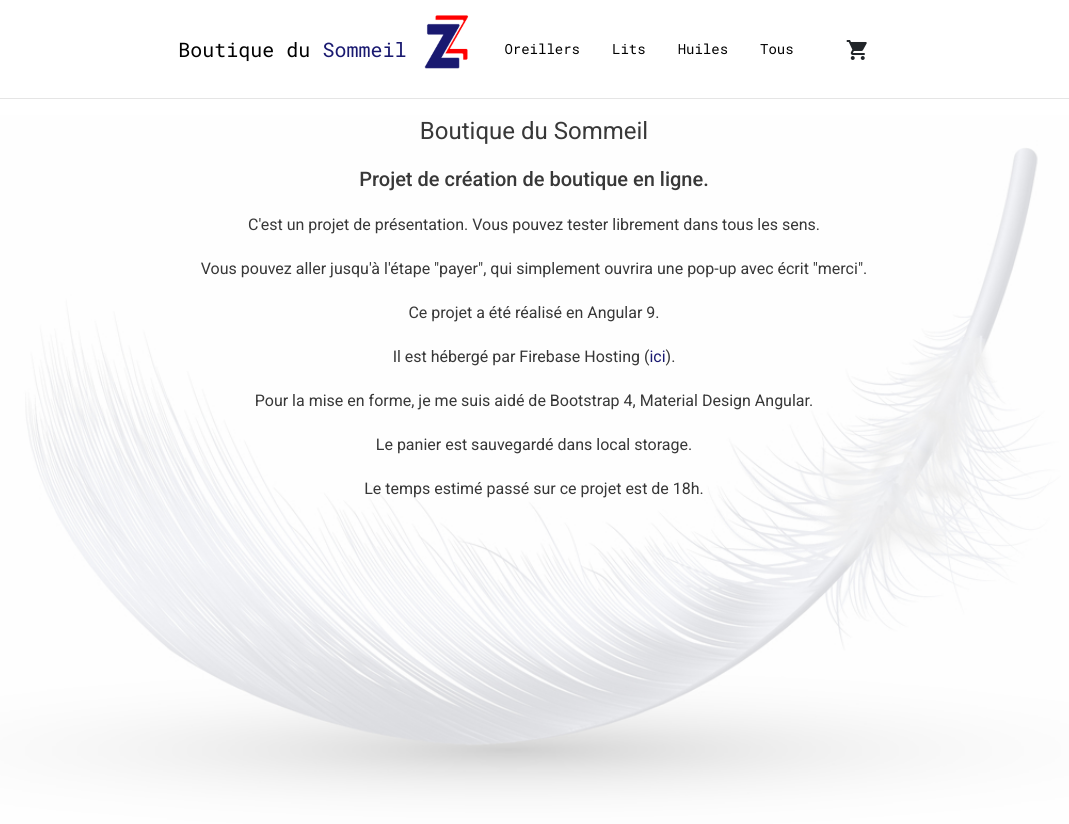
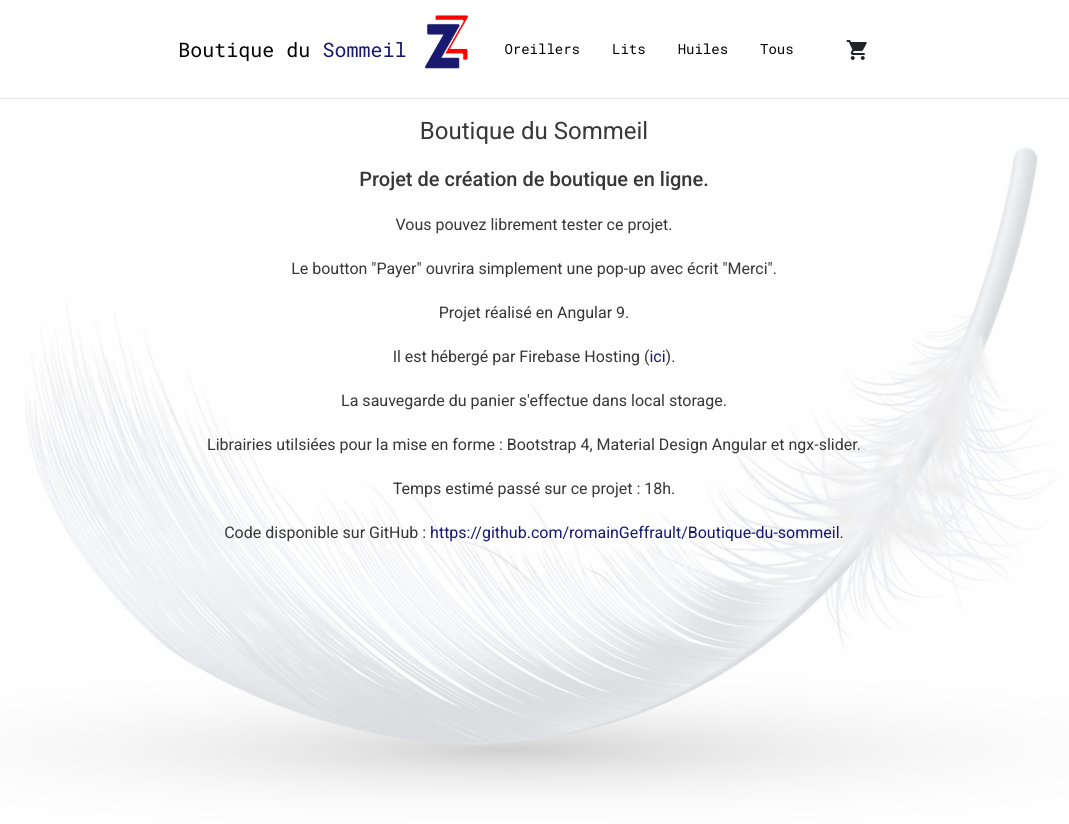
Before and after one commit to ronnain/WizishopTest, an Angular app: page / in a window 1280 px wide. Shown: the top 824 px of the page, without its empty margins (106-1175 px from the left). Built offline with nearby package versions, Linux system fonts and the light colour scheme; what @m0t0r/ngx-slider would draw is missing.

Commit message:
add git link

```diff
--- a/src/app/home/home.component.html
+++ b/src/app/home/home.component.html
@@ -5,13 +5,16 @@
           <h1 class="center">Boutique du Sommeil</h1>
 
           <h2>Projet de création de boutique en ligne.</h2>
-          <h3 class="light">C'est un projet de présentation. Vous pouvez tester librement dans tous les sens.</h3>
-          <h3 class="light">Vous pouvez aller jusqu'à l'étape "payer", qui simplement ouvrira une pop-up avec écrit "merci".</h3>
-          <h3 class="light">Ce projet a été réalisé en Angular 9.</h3>
+          <h3 class="light">Vous pouvez librement tester ce projet.</h3>
+          <h3 class="light">Le boutton "Payer" ouvrira simplement une pop-up avec écrit "Merci".</h3>
+          <h3 class="light">Projet réalisé en Angular 9.</h3>
           <h3 class="light">Il est hébergé par Firebase Hosting (<a href="https://boutique-a1a11.web.app/">ici</a>).</h3>
-          <h3 class="light">Pour la mise en forme, je me suis aidé de Bootstrap 4, Material Design Angular.</h3>
-          <h3 class="light">Le panier est sauvegardé dans local storage.</h3>
-          <h3 class="light">Le temps estimé passé sur ce projet est de 18h.</h3>
+          <h3 class="light">La sauvegarde du panier s'effectue dans local storage.</h3>
+          <h3 class="light">Librairies utilsiées pour la mise en forme : Bootstrap 4, Material Design Angular et ngx-slider.</h3>
+          <h3 class="light">Temps estimé passé sur ce projet : 18h.</h3>
+          <h3 class="light">Code disponible sur GitHub :
+            <a href="https://github.com/romainGeffrault/Boutique-du-sommeil" target="_blank">https://github.com/romainGeffrault/Boutique-du-sommeil.</a>
+          </h3>
         </div>
       </div>
     </div>
```
